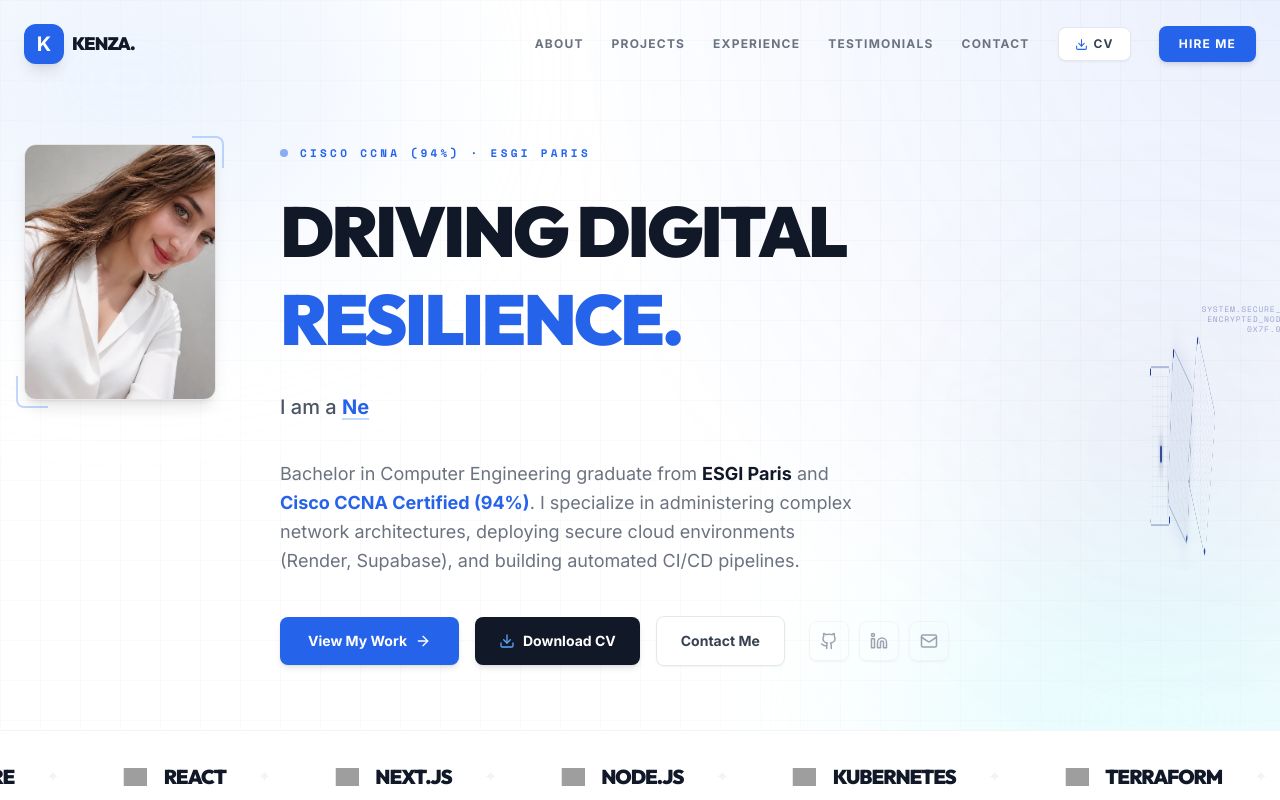
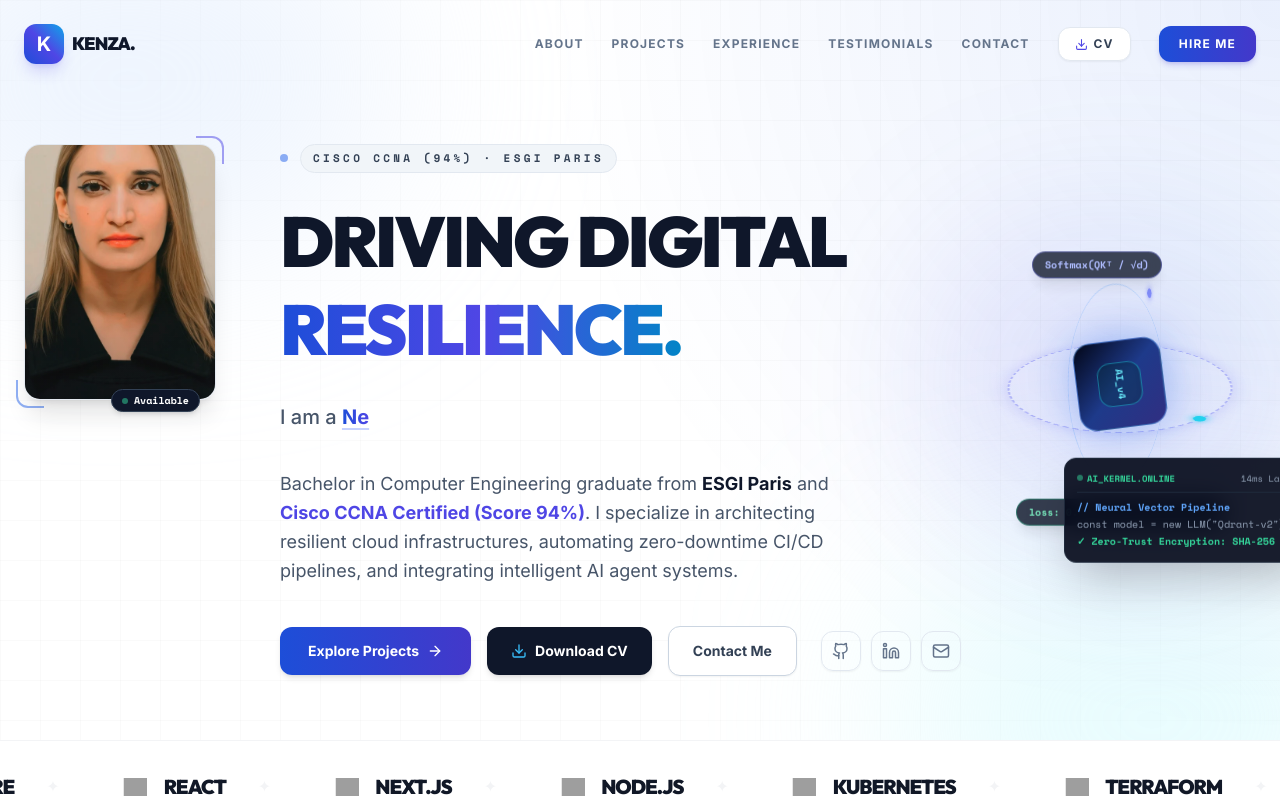
Before and after one commit to kenza-oss/portfolio, a React (Vite) app: page / in a window 1280 px wide. Shown: the top 800 px of the page. Built offline with nearby package versions, Linux system fonts and the light colour scheme; grey boxes are pictures that could not be loaded.

Commit message:
Update profile photo to v5, modernize color theme to executive sapphire slate, and replace 3D element with 3D Quantum Neural AI & Code Matrix Engine

```diff
--- a/src/components.jsx
+++ b/src/components.jsx
@@ -40,23 +40,23 @@ export const Navbar = () => {
     }`}>
       <div className="max-w-7xl mx-auto px-6 flex justify-between items-center">
         <a href="#about" className="flex items-center gap-2 group">
-          <div className="w-10 h-10 bg-blue-600 rounded-xl flex items-center justify-center text-white font-black text-xl shadow-lg">K</div>
-          <span className="font-heading font-black text-lg tracking-tighter text-gray-900 group-hover:text-blue-600 transition-colors">KENZA.</span>
+          <div className="w-10 h-10 bg-gradient-to-tr from-blue-700 via-indigo-600 to-sky-500 rounded-xl flex items-center justify-center text-white font-black text-xl shadow-lg shadow-indigo-600/20 group-hover:scale-105 transition-transform">K</div>
+          <span className="font-heading font-black text-lg tracking-tighter text-slate-900 group-hover:text-indigo-600 transition-colors">KENZA.</span>
         </a>
 
         {/* Desktop Links */}
         <div className="hidden md:flex items-center gap-7">
           {['About', 'Projects', 'Experience', 'Testimonials', 'Contact'].map(item => (
             <a key={item} href={`#${item.toLowerCase()}`}
-              className="text-xs font-bold uppercase tracking-widest text-gray-500 hover:text-blue-600 transition-colors">
+              className="text-xs font-bold uppercase tracking-widest text-slate-500 hover:text-indigo-600 transition-colors">
               {item}
             </a>
           ))}
           <a href="/cv-kenza-mahleb.pdf" download="CV_Kenza_Mahleb.pdf" target="_blank" rel="noopener noreferrer"
-            className="border border-gray-200 text-gray-700 hover:border-blue-600 hover:text-blue-600 px-4 py-2 rounded-lg text-xs font-bold uppercase tracking-widest transition-all flex items-center gap-1.5 shadow-sm bg-white">
-            <Download size={13} className="text-blue-600" /> CV
+            className="border border-slate-200 text-slate-700 hover:border-indigo-600 hover:text-indigo-600 px-4 py-2 rounded-xl text-xs font-bold uppercase tracking-widest transition-all flex items-center gap-1.5 shadow-sm bg-white">
+            <Download size={13} className="text-indigo-600" /> CV
           </a>
-          <a href="#contact" className="bg-blue-600 text-white px-5 py-2.5 rounded-lg text-xs font-bold uppercase tracking-widest hover:bg-blue-700 transition-all shadow-md">
+          <a href="#contact" className="bg-gradient-to-r from-blue-700 to-indigo-700 text-white px-5 py-2.5 rounded-xl text-xs font-bold uppercase tracking-widest hover:from-blue-800 hover:to-indigo-800 transition-all shadow-md shadow-indigo-700/20 hover:scale-[1.02]">
             Hire Me
           </a>
         </div>
@@ -116,116 +116,148 @@ export const Hero = () => {
             transition={{ duration: 0.8 }}
             className="relative group mt-4"
           >
-            <div className="w-40 h-52 xl:w-48 xl:h-64 rounded-xl overflow-hidden border border-gray-200 shadow-lg relative z-10 bg-gray-50">
+            <div className="w-40 h-52 xl:w-48 xl:h-64 rounded-2xl overflow-hidden border border-slate-200/80 shadow-xl relative z-10 bg-slate-900/5 group-hover:shadow-2xl transition-all duration-500">
               <img
-                src="/profile_v4.webp"
+                src="/profile_v5.webp"
                 alt="Kenza Mahleb"
-                className="w-full h-full object-cover grayscale-[20%] hover:grayscale-0 transition-all duration-500"
+                className="w-full h-full object-cover group-hover:scale-105 transition-all duration-700"
               />
+              <div className="absolute inset-0 bg-gradient-to-t from-slate-950/20 via-transparent to-transparent pointer-events-none" />
             </div>
 
-            {/* Elegant Accents */}
-            <div className="absolute -top-2 -right-2 w-8 h-8 border-t-2 border-r-2 border-blue-500/30 rounded-tr-lg" />
-            <div className="absolute -bottom-2 -left-2 w-8 h-8 border-b-2 border-l-2 border-blue-500/30 rounded-bl-lg" />
+            {/* Elegant Tech Accents */}
+            <div className="absolute -top-2 -right-2 w-7 h-7 border-t-2 border-r-2 border-indigo-600/50 rounded-tr-xl" />
+            <div className="absolute -bottom-2 -left-2 w-7 h-7 border-b-2 border-l-2 border-blue-600/50 rounded-bl-xl" />
+            <div className="absolute -bottom-3 right-4 px-2.5 py-0.5 rounded-full bg-slate-900 text-white font-mono text-[10px] font-bold shadow-md z-20 flex items-center gap-1.5 border border-slate-700">
+              <span className="w-1.5 h-1.5 rounded-full bg-emerald-400 animate-pulse" /> Available
+            </div>
           </motion.div>
 
           {/* ── Content area ── */}
           <motion.div variants={stagger} initial="hidden" animate="show" className="pt-4 relative">
 
-            {/* ── Dark Blue Isometric Tech Core (Professional & Subtle) ── */}
-            <div className="lg:absolute lg:-right-10 xl:-right-16 lg:top-32 xl:top-40 w-full max-w-sm mx-auto lg:mx-0 lg:w-80 mt-12 lg:mt-0 pointer-events-none min-h-[300px]">
+            {/* ── Advanced 3D AI Neural Matrix & Live Code Core ── */}
+            <div className="lg:absolute lg:-right-8 xl:-right-14 lg:top-20 xl:top-24 w-full max-w-sm mx-auto lg:mx-0 lg:w-96 mt-12 lg:mt-0 pointer-events-none min-h-[360px] z-20">
               <motion.div
-                initial={{ opacity: 0 }}
-                animate={{ opacity: 1 }}
-                className="relative w-full h-64 lg:h-80 flex items-center justify-center"
+                initial={{ opacity: 0, scale: 0.9 }}
+                animate={{ opacity: 1, scale: 1 }}
+                transition={{ duration: 1 }}
+                className="relative w-full h-80 flex items-center justify-center"
               >
-                {/* Subtle Radial Glow */}
-                <div className="absolute inset-0 bg-blue-900/5 blur-[100px] rounded-full" />
+                {/* Deep Ambient Energy Glow */}
+                <div className="absolute inset-0 bg-gradient-to-tr from-blue-600/10 via-indigo-600/15 to-cyan-500/10 blur-[80px] rounded-full pointer-events-none" />
 
+                {/* 3D Gyroscopic Neural Sphere Stage */}
+                <div className="relative w-56 h-56 flex items-center justify-center [perspective:1000px]">
+
+                  {/* Outer Orbital Ring 1 (X/Y Plane Rotation) */}
+                  <motion.div
+                    animate={{ rotateZ: [0, 360], rotateX: [65, 75, 65] }}
+                    transition={{ rotateZ: { duration: 18, repeat: Infinity, ease: "linear" }, rotateX: { duration: 6, repeat: Infinity, ease: "easeInOut" } }}
+                    className="absolute inset-0 rounded-full border-2 border-dashed border-indigo-500/40 shadow-[0_0_20px_rgba(99,102,241,0.2)]"
+                  >
+                    <div className="absolute top-0 left-1/2 -translate-x-1/2 -translate-y-1/2 w-3 h-3 rounded-full bg-cyan-400 shadow-[0_0_10px_#22d3ee]" />
+                  </motion.div>
+
+                  {/* Orbital Ring 2 (Y/Z Incline Rotation) */}
+                  <motion.div
+                    animate={{ rotateZ: [360, 0], rotateY: [60, 70, 60] }}
+                    transition={{ rotateZ: { duration: 24, repeat: Infinity, ease: "linear" }, rotateY: { duration: 8, repeat: Infinity, ease: "easeInOut" } }}
+                    className="absolute inset-3 rounded-full border border-blue-400/30"
+                  >
+                    <div className="absolute bottom-2 right-4 w-2.5 h-2.5 rounded-full bg-indigo-400 shadow-[0_0_8px_#818cf8]" />
+                  </motion.div>
+
+                  {/* Central Neural Quantum Core (AI Processing Center) */}
+                  <motion.div
+                    animate={{ scale: [1, 1.15, 1], rotate: [0, 90, 180, 270, 360] }}
+                    transition={{ scale: { duration: 3, repeat: Infinity, ease: "easeInOut" }, rotate: { duration: 30, repeat: Infinity, ease: "linear" } }}
+                    className="relative w-20 h-20 rounded-2xl bg-gradient-to-tr from-slate-950 via-blue-900 to-indigo-900 border border-blue-400/50 shadow-[0_0_40px_rgba(37,99,235,0.4)] flex items-center justify-center backdrop-blur-md"
+                  >
+                    <div className="w-10 h-10 rounded-xl border border-cyan-400/40 flex items-center justify-center font-mono text-[9px] text-cyan-300 font-bold bg-cyan-950/40 shadow-inner">
+                      AI_v4
+                    </div>
+                  </motion.div>
+
+                  {/* Synaptic Code Particle Nodes */}
+                  <motion.div
+                    animate={{ y: [0, -8, 0], opacity: [0.7, 1, 0.7] }}
+                    transition={{ duration: 4, repeat: Infinity, ease: "easeInOut" }}
+                    className="absolute -top-4 left-6 px-3 py-1 rounded-full bg-slate-900/90 border border-indigo-500/40 text-[10px] font-mono text-indigo-300 font-bold shadow-lg backdrop-blur-md"
+                  >
+                    Softmax(QKᵀ / √d)
+                  </motion.div>
+
+                  <motion.div
+                    animate={{ y: [0, 8, 0], opacity: [0.7, 1, 0.7] }}
+                    transition={{ duration: 4.5, repeat: Infinity, ease: "easeInOut", delay: 1 }}
+                    className="absolute -bottom-6 left-2 px-3 py-1 rounded-full bg-slate-900/90 border border-emerald-500/40 text-[10px] font-mono text-emerald-300 font-bold shadow-lg backdrop-blur-md"
+                  >
+                    loss: 0.0014 · loss.backward()
+                  </motion.div>
+
+                </div>
+
+                {/* Floating Glassmorphism Micro-Terminal Card (High-End Coding Proof) */}
                 <motion.div
-                  animate={{
-                    rotateY: [0, 360],
-                    y: [0, -10, 0]
-                  }}
-                  transition={{
-                    rotateY: { duration: 30, repeat: Infinity, ease: "linear" },
-                    y: { duration: 6, repeat: Infinity, ease: "easeInOut" }
-                  }}
-                  style={{ transformStyle: 'preserve-3d', perspective: '1000px' }}
-                  className="relative w-40 h-40"
+                  initial={{ y: 20, opacity: 0 }}
+                  animate={{ y: [0, -6, 0], opacity: 1 }}
+                  transition={{ y: { duration: 5, repeat: Infinity, ease: "easeInOut" }, opacity: { duration: 0.8 } }}
+                  className="absolute -bottom-6 -right-2 w-64 bg-slate-950/90 border border-slate-800 rounded-xl p-3 shadow-2xl backdrop-blur-md font-mono text-[10px] text-slate-300"
                 >
-                  {/* Isometric Cube Layers (Dark Blue) */}
-                  {[...Array(3)].map((_, i) => (
-                    <div
-                      key={i}
-                      className="absolute inset-0 border-2 border-blue-900/30 rounded-xl"
-                      style={{
-                        transform: `translateZ(${i * 20}px) rotate(${i * 15}deg)`,
-                        background: i === 1 ? 'rgba(30, 58, 138, 0.05)' : 'transparent',
-                        boxShadow: i === 1 ? '0 0 40px rgba(30, 58, 138, 0.1)' : 'none'
-                      }}
-                    >
-                      {/* Internal Grid in Dark Blue */}
-                      <div className="absolute inset-2 bg-[linear-gradient(to_right,#1E3A8A20_1px,transparent_1px),linear-gradient(to_bottom,#1E3A8A20_1px,transparent_1px)] bg-[size:10px_10px] opacity-40" />
-
-                      {/* Corner Accents */}
-                      <div className="absolute top-0 left-0 w-2 h-2 bg-blue-900 rounded-full" />
-                      <div className="absolute bottom-0 right-0 w-2 h-2 bg-blue-800 rounded-full" />
-                    </div>
-                  ))}
-
-                  {/* Pulsing Core Node */}
-                  <motion.div
-                    animate={{ scale: [1, 1.2, 1], opacity: [0.5, 1, 0.5] }}
-                    transition={{ duration: 3, repeat: Infinity }}
-                    className="absolute top-1/2 left-1/2 -translate-x-1/2 -translate-y-1/2 w-4 h-4 bg-blue-900 rounded-full z-20 shadow-[0_0_20px_rgba(30,58,138,0.8)]"
-                  />
+                  <div className="flex items-center justify-between pb-1.5 mb-1.5 border-b border-slate-800 text-[9px] text-slate-400">
+                    <span className="flex items-center gap-1 text-emerald-400 font-bold">
+                      <span className="w-1.5 h-1.5 rounded-full bg-emerald-400 animate-pulse" /> AI_KERNEL.ONLINE
+                    </span>
+                    <span>14ms Latency</span>
+                  </div>
+                  <div className="text-blue-400 font-semibold">// Neural Vector Pipeline</div>
+                  <div className="text-slate-400 truncate">const model = new LLM("Qdrant-v2");</div>
+                  <div className="text-emerald-400 font-bold truncate">✓ Zero-Trust Encryption: SHA-256</div>
                 </motion.div>
 
-                {/* Technical Coordinates (Static/Subtle) */}
-                <div className="absolute top-4 right-4 text-[8px] font-mono text-blue-900/40 uppercase tracking-widest leading-tight text-right">
-                  System.Secure_Core<br />
-                  Encrypted_Node.v4<br />
-                  0x7F.00.01
-                </div>
               </motion.div>
             </div>
 
             <motion.div variants={fadeUp} className="flex items-center gap-3 mb-6">
               <span className="w-2 h-2 rounded-full bg-blue-600 animate-pulse" />
-              <span className="font-mono text-[11px] font-bold tracking-[0.3em] uppercase text-blue-600">Cisco CCNA (94%) · ESGI Paris</span>
+              <span className="font-mono text-[11px] font-bold tracking-[0.3em] uppercase text-slate-700 bg-slate-100 border border-slate-200 px-3 py-1 rounded-full">
+                Cisco CCNA (94%) · ESGI Paris
+              </span>
             </motion.div>
 
-            <motion.h1 variants={fadeUp} className="font-heading font-black tracking-[-0.04em] mb-6 leading-tight text-gray-900" style={{ fontSize: 'clamp(2.5rem,5.5vw,4.5rem)' }}>
+            <motion.h1 variants={fadeUp} className="font-heading font-black tracking-[-0.04em] mb-6 leading-tight text-slate-900" style={{ fontSize: 'clamp(2.5rem,5.5vw,4.5rem)' }}>
               DRIVING DIGITAL<br />
-              <span className="text-blue-600">RESILIENCE.</span>
+              <span className="text-transparent bg-clip-text bg-gradient-to-r from-blue-700 via-indigo-600 to-sky-600">
+                RESILIENCE.
+              </span>
             </motion.h1>
 
             <motion.div variants={fadeUp} className="h-10 flex items-center mb-8">
-              <span className="text-xl font-medium text-gray-600">
+              <span className="text-xl font-medium text-slate-600">
                 I am a{' '}
-                <span className="font-bold text-blue-600 underline decoration-blue-200 underline-offset-4">{typed}</span>
+                <span className="font-bold text-transparent bg-clip-text bg-gradient-to-r from-blue-700 to-indigo-600 underline decoration-indigo-200 underline-offset-4">{typed}</span>
               </span>
             </motion.div>
 
-            <motion.p variants={fadeUp} className="max-w-xl leading-relaxed mb-10 text-lg text-gray-500">
-              Bachelor in Computer Engineering graduate from <strong className="text-gray-900">ESGI Paris</strong> and <strong className="text-blue-600">Cisco CCNA Certified (94%)</strong>. I specialize in administering complex network architectures, deploying secure cloud environments (Render, Supabase), and building automated CI/CD pipelines.
+            <motion.p variants={fadeUp} className="max-w-xl leading-relaxed mb-10 text-lg text-slate-600">
+              Bachelor in Computer Engineering graduate from <strong className="text-slate-900 font-bold">ESGI Paris</strong> and <strong className="text-indigo-600 font-bold">Cisco CCNA Certified (Score 94%)</strong>. I specialize in architecting resilient cloud infrastructures, automating zero-downtime CI/CD pipelines, and integrating intelligent AI agent systems.
             </motion.p>
 
             <motion.div variants={fadeUp} className="flex flex-wrap gap-4 items-center">
-              <a href="#projects" className="bg-blue-600 hover:bg-blue-700 text-white px-7 py-3.5 rounded-lg font-bold text-sm transition-all shadow-md hover:shadow-xl flex items-center gap-2">
-                View My Work <ArrowRight size={16} />
+              <a href="#projects" className="bg-gradient-to-r from-blue-700 to-indigo-700 hover:from-blue-800 hover:to-indigo-800 text-white px-7 py-3.5 rounded-xl font-bold text-sm transition-all shadow-md hover:shadow-xl hover:scale-[1.02] flex items-center gap-2">
+                Explore Projects <ArrowRight size={16} />
               </a>
-              <a href="/cv-kenza-mahleb.pdf" download="CV_Kenza_Mahleb.pdf" target="_blank" rel="noopener noreferrer" className="bg-gray-900 hover:bg-black text-white px-6 py-3.5 rounded-lg font-bold text-sm transition-all shadow-md hover:shadow-xl flex items-center gap-2">
-                <Download size={16} className="text-blue-400" /> Download CV
+              <a href="/cv-kenza-mahleb.pdf" download="CV_Kenza_Mahleb.pdf" target="_blank" rel="noopener noreferrer" className="bg-slate-900 hover:bg-black text-white px-6 py-3.5 rounded-xl font-bold text-sm transition-all shadow-md hover:shadow-xl flex items-center gap-2">
+                <Download size={16} className="text-sky-400" /> Download CV
               </a>
-              <a href="#contact" className="border border-gray-200 hover:border-blue-600 text-gray-700 hover:text-blue-600 px-6 py-3.5 rounded-lg font-bold text-sm transition-all bg-white shadow-sm">
+              <a href="#contact" className="border border-slate-300 hover:border-indigo-600 text-slate-700 hover:text-indigo-600 px-6 py-3.5 rounded-xl font-bold text-sm transition-all bg-white shadow-sm">
                 Contact Me
               </a>
               <div className="flex gap-2.5 ml-2">
                 {[{ Icon: Github, href: 'https://github.com/kenza-oss' }, { Icon: Linkedin, href: 'https://www.linkedin.com/in/kenza-mahleb-9860b5279' }, { Icon: Mail, href: 'mailto:mahlebkenza1@gmail.com' }].map(({ Icon, href }, i) => (
                   <a key={i} href={href} target="_blank" rel="noopener noreferrer"
-                    className="w-10 h-10 rounded-lg border flex items-center justify-center transition-all border-gray-100 text-gray-400 hover:text-blue-600 hover:bg-blue-50 shadow-sm">
+                    className="w-10 h-10 rounded-xl border flex items-center justify-center transition-all border-slate-200 text-slate-500 hover:text-indigo-600 hover:bg-indigo-50 shadow-sm">
                     <Icon size={18} />
                   </a>
                 ))}
```
Also changed, not shown: public/profile_v5.png (added), public/profile_v5.webp (added).
